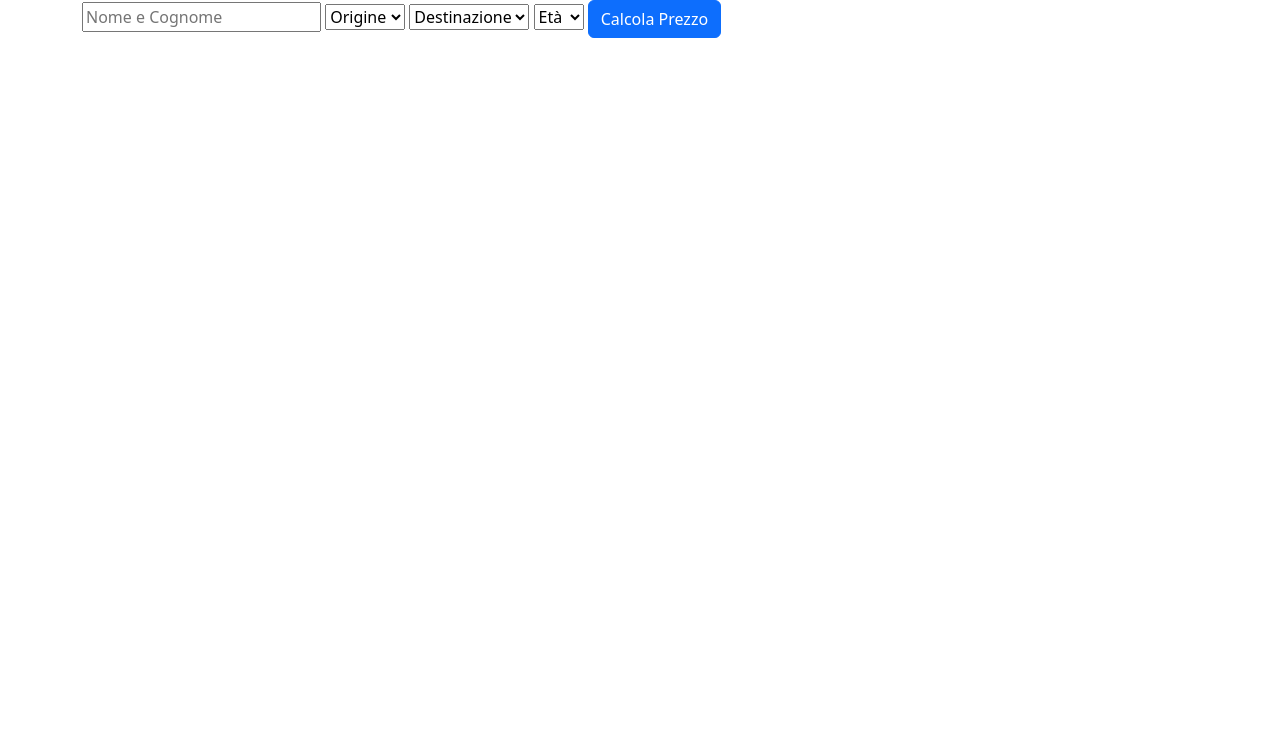
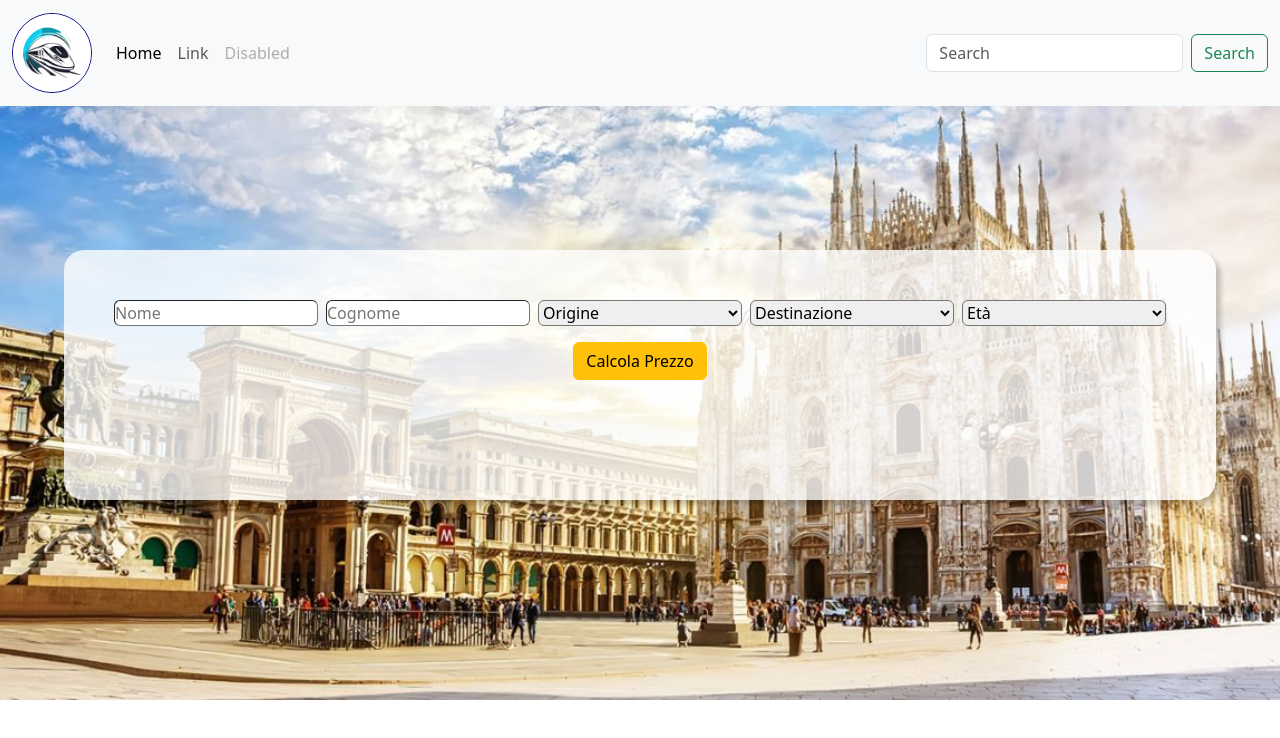
Before and after one commit to Amirali-Rezaei92/js-biglietto-treno-form, a plain HTML site: page index.html in a window 1280 px wide. Drawn offline with nearby package versions, Linux system fonts and the light colour scheme.

Commit message:
feat: add city list and create dynamic div to display passenger info, route, and final price.
feat: aggiunge lista città e div dinamico per mostrare dati passeggero, percorso e prezzo finale

```diff
--- a/index.html
+++ b/index.html
@@ -12,11 +12,43 @@
 </head>
 
 <body>
+    <nav class="navbar navbar-expand-lg bg-body-tertiary fixed-top">
+        <div class="container-fluid">
+            <button class="navbar-toggler" type="button" data-bs-toggle="collapse" data-bs-target="#navbarTogglerDemo01"
+                aria-controls="navbarTogglerDemo01" aria-expanded="false" aria-label="Toggle navigation">
+                <span class="navbar-toggler-icon"></span>
+            </button>
+            <div class="collapse navbar-collapse " id="navbarTogglerDemo01">
+                <a class="navbar-brand" href="#"><img
+                        src="./images/fast-train-llogo-design-high-speed-rail-icon-vector-illustration-fast-train-llogo-design-high-speed-rail-silhouette-icon-vector-291958535.webp"
+                        alt="" class="img-brand"></a>
+                <ul class="navbar-nav me-auto mb-2 mb-lg-0">
+                    <li class="nav-item">
+                        <a class="nav-link active" aria-current="page" href="#">Home</a>
+                    </li>
+                    <li class="nav-item">
+                        <a class="nav-link" href="#">Link</a>
+                    </li>
+                    <li class="nav-item">
+                        <a class="nav-link disabled" aria-disabled="true">Disabled</a>
+                    </li>
+                </ul>
+                <form class="d-flex" role="search">
+                    <input class="form-control me-2" type="search" placeholder="Search" aria-label="Search">
+                    <button class="btn btn-outline-success" type="submit">Search</button>
+                </form>
+            </div>
+        </div>
+    </nav>
 
-    <div class="container">
+    <div class="wallpaper text-center">
+        <div class="card-base ">
             <form action="">
-            <input type="text" placeholder="Nome e Cognome" id="name" >
-            <select name="" id="origine">
+                <div class="row d-flex flex-column gap-3">
+                    <div class="d-flex gap-2 justify-content-around flex-column flex-md-row">
+                        <input type="text" placeholder="Nome" id="name" class="w-100 rounded-2 border-1">
+                         <input type="text" placeholder="Cognome" id="cognome" class="w-100 rounded-2 border-1">
+                        <select name="" id="origine" class="w-100 rounded-2 border-1">
                             <option value="-">Origine</option>
                             <option value="milano">Milano</option>
                             <option value="roma">Roma</option>
@@ -25,7 +57,7 @@
                             <option value="torino">Torino</option>
                             <option value="venezia">Venezia</option>
                         </select>
-            <select name="" id="destinazione">
+                        <select name="" id="destinazione" class="w-100 rounded-2 border-1">
                             <option value="-">Destinazione</option>
                             <option value="milano">Milano</option>
                             <option value="roma">Roma</option>
@@ -34,12 +66,24 @@
                             <option value="torino">Torino</option>
                             <option value="venezia">Venezia</option>
                         </select>
-            <select name="" id="age">
+                        <select name="" id="age" class="w-100 rounded-2 border-1">
                             <option value="-">Età</option>
                         </select>
-            <button id="btn" class="btn btn-primary">Calcola Prezzo</button>
+                    </div>
+                </div>
+                <div>
+                    <button id="btn" class="btn btn-warning mt-3">Calcola Prezzo</button>
+                </div>
             </form>
         </div>
+    </div>
+
+
+    <div class="container bg-black mt-1" id="ticket">
+
+    </div>
+
+
 
     <script src="https://cdn.jsdelivr.net/npm/bootstrap@5.3.8/dist/js/bootstrap.bundle.min.js"
         integrity="sha384-FKyoEForCGlyvwx9Hj09JcYn3nv7wiPVlz7YYwJrWVcXK/BmnVDxM+D2scQbITxI"
--- a/scripts/index.js
+++ b/scripts/index.js
@@ -2,7 +2,8 @@ const origine = document.querySelector('#origine');
 const destinazione = document.querySelector('#destinazione');
 const eta = document.querySelector('#age');
 const button = document.querySelector('#btn');
-
+const nome = document.querySelector('#name');
+const cognome = document.querySelector('#cognome');
 for (let i = 4; i <= 110; i++) {
     eta.innerHTML += `<option value="${i}">${i}</option>`;
 }
@@ -56,5 +57,23 @@ const calcolaPrezzo = () => {
 
 button.addEventListener("click", (e) => {
     e.preventDefault();
-    calcolaPrezzo();
+    const prezzoFinale = calcolaPrezzo();
+
+    document.querySelector('#ticket').innerHTML =
+    `<h1 class="text-center text-light">preventino</h1>
+        <hr class="text-light">
+        <div class="row mb-2">
+            <h2 class="text-light"> Dettaglio Passeggeri</h2>
+            <div class="col-3 text-light">nome: ${nome.value.toUpperCase()}</div>
+            <div class="col-3 text-light">cognome: ${cognome.value.toUpperCase()}</div>
+            <div class="col-3 text-light">Origine: ${origine.value.toUpperCase()}</div>
+            <div class="col-3 text-light">Destinazione: ${destinazione.value.toUpperCase()}</div>
+            <hr class="text-light mt-2">
+
+        </div>
+        <div class="row">
+            <div class="col-4 text-light pb-3">
+                <h4>Totale:${prezzoFinale} </h4>
+            </div>
+        </div> `;
 });
--- a/styls/style.css
+++ b/styls/style.css
@@ -0,0 +1,30 @@
+* {
+  margin: 0;
+  padding: 0;
+  box-sizing: border-box;
+}
+.img-brand {
+  width: 80px;
+  height: 80px;
+  border-radius: 50%;
+  border: 1px solid navy;
+}
+.card-base {
+  width: 90%;
+  height: 250px;
+  background-color: rgba(255, 255, 255, 0.785);
+  margin: auto;
+  border-radius: 20px;
+  box-shadow: 5px 5px 5px rgba(0, 0, 0, 0.2);
+  padding: 50px;
+}
+.wallpaper {
+
+  width: 100%;
+  padding-top: 250px;
+  height: 700px;
+  background-image: url("../images/h.jpg");
+  background-repeat: no-repeat;
+  background-size: cover;
+  background-position: center;
+}
```
Also changed, not shown: images/fast-train-llogo-design-high-speed-rail-icon-vector-illustration-fast-train-llogo-design-high-speed-rail-silhouette-icon-vector-291958535.webp (added), images/h.jpg (added), 2 other files. Lines whose indentation alone changed are shown as unchanged.
